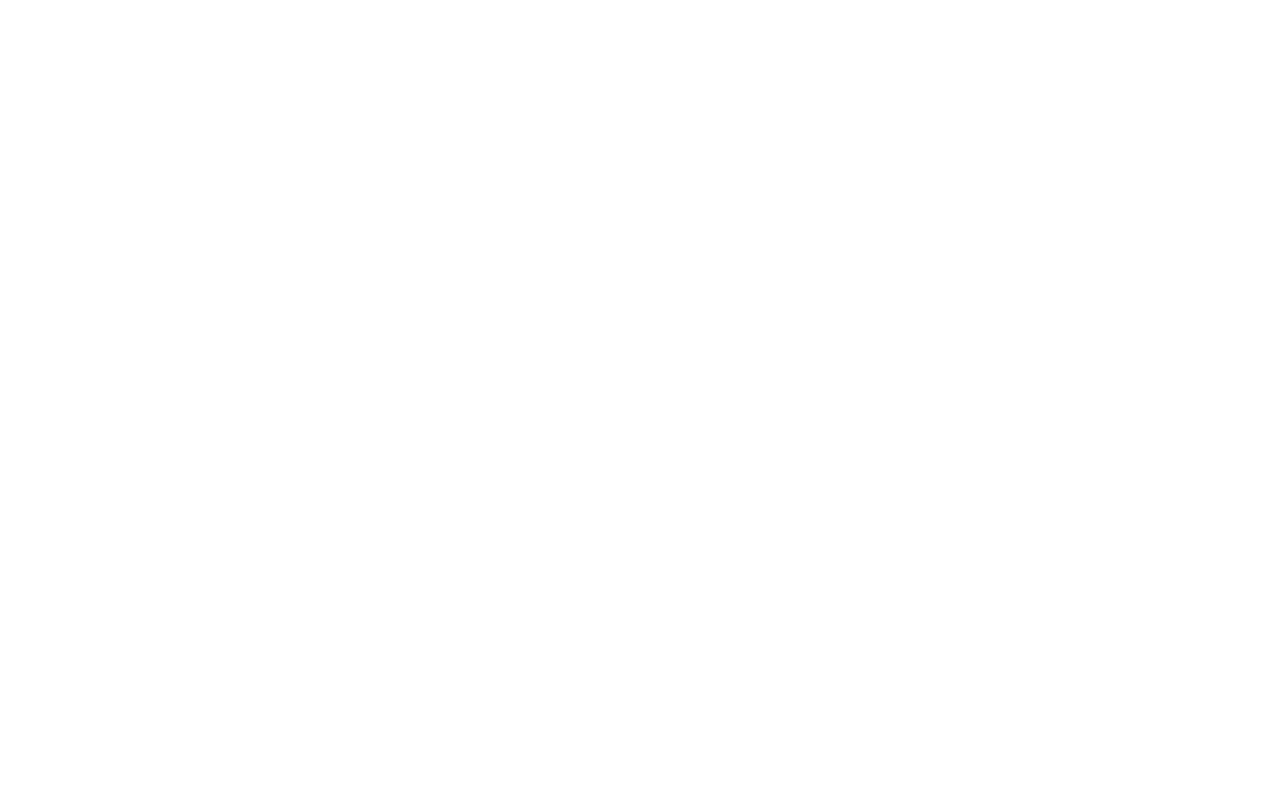
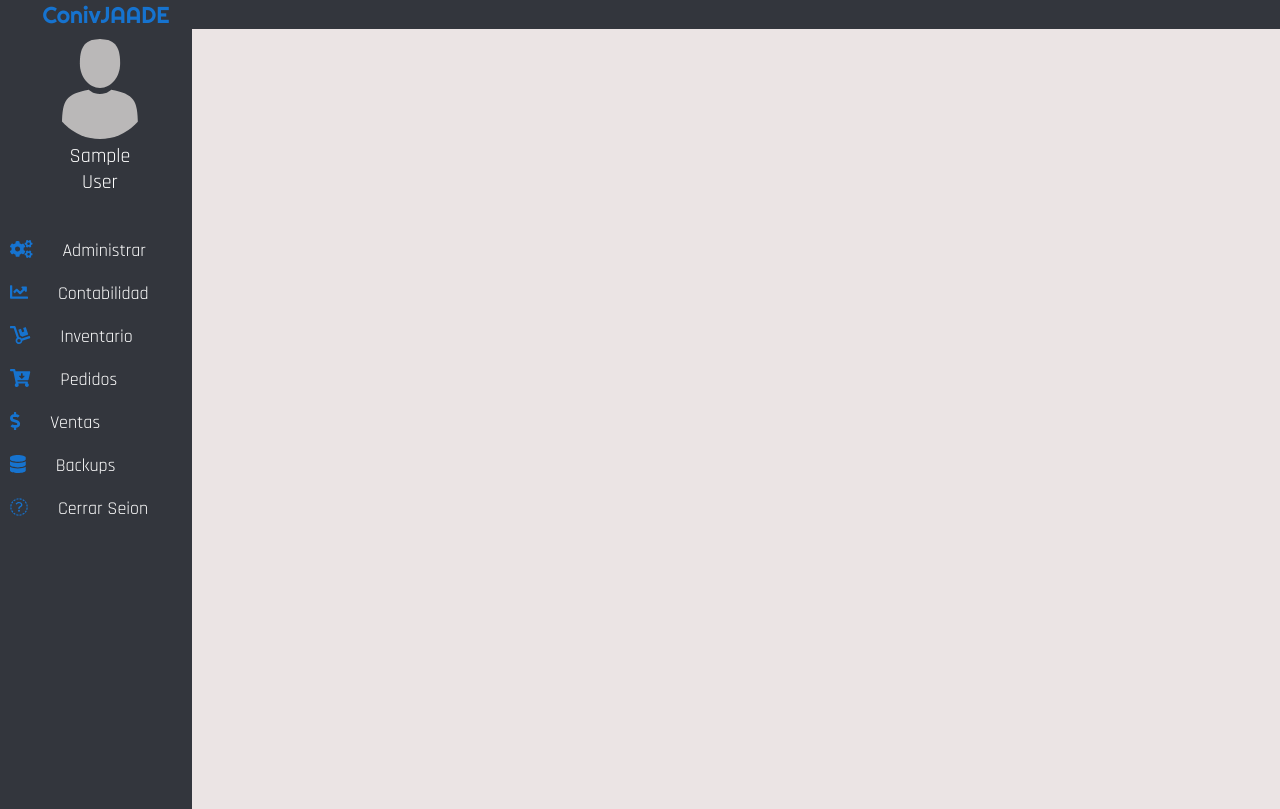
Before and after one commit to 04andresdiaz/jaade, a PHP site: page /view/views/Inicio_view.php in a window 1280 px wide. Before the commit the page is empty. Run offline with PHP 8.4, Linux system fonts and the light colour scheme; the visitor is signed in with stand-in values (Sample User, id 1); style sheets or scripts are compiled from the project's sources; some libraries are stand-ins or nearby versions.

Commit message:
Creacion del menu de navegacion para el administrador, /*version 1.0*/

```diff
--- a/view/css/globalstyles.css
+++ b/view/css/globalstyles.css
@@ -3,6 +3,7 @@
 * {
   padding: 0px;
   margin: 0px; }
+
 .containerinputs {
   position: relative; }
   .containerinputs input {
@@ -62,3 +63,9 @@
   text-align: center;
   font-family: 'Rajdhani', sans-serif;
   color: #fff; }
+
+a {
+  text-decoration: none; }
+
+ul {
+  list-style: none; }
--- a/view/css/globalstyles.scss
+++ b/view/css/globalstyles.scss
@@ -64,3 +64,9 @@
   font-family: 'Rajdhani', sans-serif;
   color: #fff;
 }
+a{
+  text-decoration: none;
+}
+ul{
+  list-style: none;
+}
--- a/view/css/homestyles.css
+++ b/view/css/homestyles.css
@@ -0,0 +1,76 @@
+@import url("globalstyles.scss");
+html, body {
+  background: #ebe4e4;
+  height: 100%;
+  width: 100%; }
+
+.main {
+  width: 100%;
+  height: calc(100% - 20px);
+  display: -webkit-box;
+  display: -ms-flexbox;
+  display: flex; }
+
+header {
+  background: rgba(40, 44, 52, 0.94);
+  width: 100%;
+  display: -webkit-box;
+  display: -ms-flexbox;
+  display: flex;
+  -webkit-box-align: center;
+  -ms-flex-align: center;
+  align-items: center; }
+  header a {
+    width: 15%;
+    text-align: center; }
+  header .title {
+    font-family: 'Righteous', cursive;
+    font-size: 23px;
+    color: #1673cf;
+    margin-left: 20px; }
+
+.menumain {
+  background: rgba(40, 44, 52, 0.94);
+  width: 15%;
+  height: calc(100% - 0px); }
+  .menumain .profile {
+    position: relative;
+    background: transparent;
+    width: 100px;
+    height: 100px;
+    margin-left: 50px;
+    margin-top: 10px;
+    border-radius: 50%; }
+  .menumain .profile img {
+    height: 100%;
+    width: 100%;
+    border-radius: 50%; }
+  .menumain .profile p {
+    font-family: 'Rajdhani', sans-serif;
+    font-size: 20px;
+    color: #fff;
+    text-align: center; }
+  .menumain .menu {
+    width: 100%;
+    margin-top: 90px; }
+  .menumain .menu ul li {
+    padding: 10px;
+    cursor: pointer;
+    font-size: 18px;
+    font-family: 'Rajdhani', sans-serif;
+    color: #fff;
+    white-space: 600; }
+  .menumain .menu ul li span {
+    margin-left: 30px; }
+  .menumain .menu ul li:hover {
+    -webkit-box-shadow: -2px 7px 3px -4px rgba(0, 0, 0, 0.75);
+    box-shadow: -2px 7px 3px -4px rgba(0, 0, 0, 0.75);
+    -webkit-transition: .3s;
+    -o-transition: .3s;
+    transition: .3s; }
+  .menumain .menu ul li svg {
+    color: #1673cf; }
+
+.vistamodulos {
+  width: calc(100% - 15%);
+  height: calc(100% - 0px); }
--- a/view/css/homestyles.scss
+++ b/view/css/homestyles.scss
@@ -0,0 +1,79 @@
+@import url("globalstyles.scss");
+$colorBlue: #1673cf;
+html, body{
+  background: #ebe4e4;
+  height: 100%;
+  width: 100%;
+}
+.main{
+  width: 100%;
+  height: calc(100% - 20px);
+  display: flex;
+}
+header{
+  background: rgba(40, 44, 52, 0.94);
+  width: 100%;
+  display: flex;
+  align-items: center;
+  & a{
+    width: 15%;
+    text-align: center;
+  }
+  & .title{
+    font-family: 'Righteous', cursive;
+    font-size: 23px;
+    color: $colorBlue;
+    margin-left: 20px;
+  }
+}
+.menumain{
+  background: rgba(40, 44, 52, 0.94);
+  width: 15%;
+  height: calc(100% - 0px);
+  & .profile{
+    position: relative;
+    background: transparent;
+    width: 100px;
+    height:100px;
+    margin-left: 50px;
+    margin-top: 10px;
+    border-radius: 50%;
+  }
+  & .profile img{
+    height: 100%;
+    width: 100%;
+    border-radius: 50%;
+  }
+  & .profile p{
+    font-family: 'Rajdhani', sans-serif;
+    font-size: 20px;
+    color: #fff;
+    text-align: center;
+  }
+  & .menu{
+    width: 100%;
+    margin-top: 90px;
+  }
+  & .menu ul li{
+    padding: 10px;
+    cursor: pointer;
+    font-size: 18px;
+    font-family: 'Rajdhani', sans-serif;
+    color: #fff;
+    white-space: 600;
+  }
+  & .menu ul li span{
+    margin-left: 30px;
+  }
+  & .menu ul li:hover{
+    box-shadow: -2px 7px 3px -4px rgba(0,0,0,0.75);
+    transition: .3s;
+  }
+  & .menu ul li svg{
+    color: $colorBlue;
+  }
+}
+.vistamodulos{
+  width: calc(100% - 15%);
+  height: calc(100% - 0px);
+}
--- a/view/views/Inicio_view.php
+++ b/view/views/Inicio_view.php
@@ -14,11 +14,35 @@
 <html lang="es" dir="ltr">
   <head>
     <meta charset="utf-8">
+    <script defer src="https://use.fontawesome.com/releases/v5.2.0/js/all.js" integrity="sha384-4oV5EgaV02iISL2ban6c/RmotsABqE4yZxZLcYMAdG7FAPsyHYAPpywE9PJo+Khy" crossorigin="anonymous"></script>
     <link rel="stylesheet" href="../css/globalstyles.css">
     <link rel="stylesheet" href="../css/homestyles.css">
-    <title></title>
+    <title>Inicio</title>
   </head>
   <body>
-
+    <header>
+      <a href="#"><p class="title">ConivJAADE</p></a>
+    </header>
+    <div class="main">
+      <div class="menumain">
+        <div class="profile">
+          <img src="../img/user-icon.svg" alt="">
+          <p>  <?php echo $nombre; ?> </p>
+        </div>
+        <nav class="menu">
+          <ul>
+            <li><svg class="fas fa-cogs"></svg><span>Administrar</span></li>
+            <li><svg class="fas fa-chart-line"></svg><span>Contabilidad</span></li>
+            <li><svg class="fas fa-dolly"></svg><span>Inventario</span></li>
+            <li><svg class="fas fa-cart-arrow-down"></svg><span>Pedidos</span></li>
+            <li><svg class="fas fa-dollar-sign"></svg><span>Ventas</span></li>
+            <li><svg class="fas fa-database"></svg><span>Backups</span></li>
+            <a href="../../model/cerrarSesion_model.php"><li><svg class="fas fa-back"></svg><span>Cerrar Seion</span></li></a>
+          </ul>
+        </nav>
+      </div>
+      <div class="vistamodulos">
+      </div>
+    </div>
   </body>
 </html>
```
Also changed, not shown: view/img/user-icon.svg (added).
